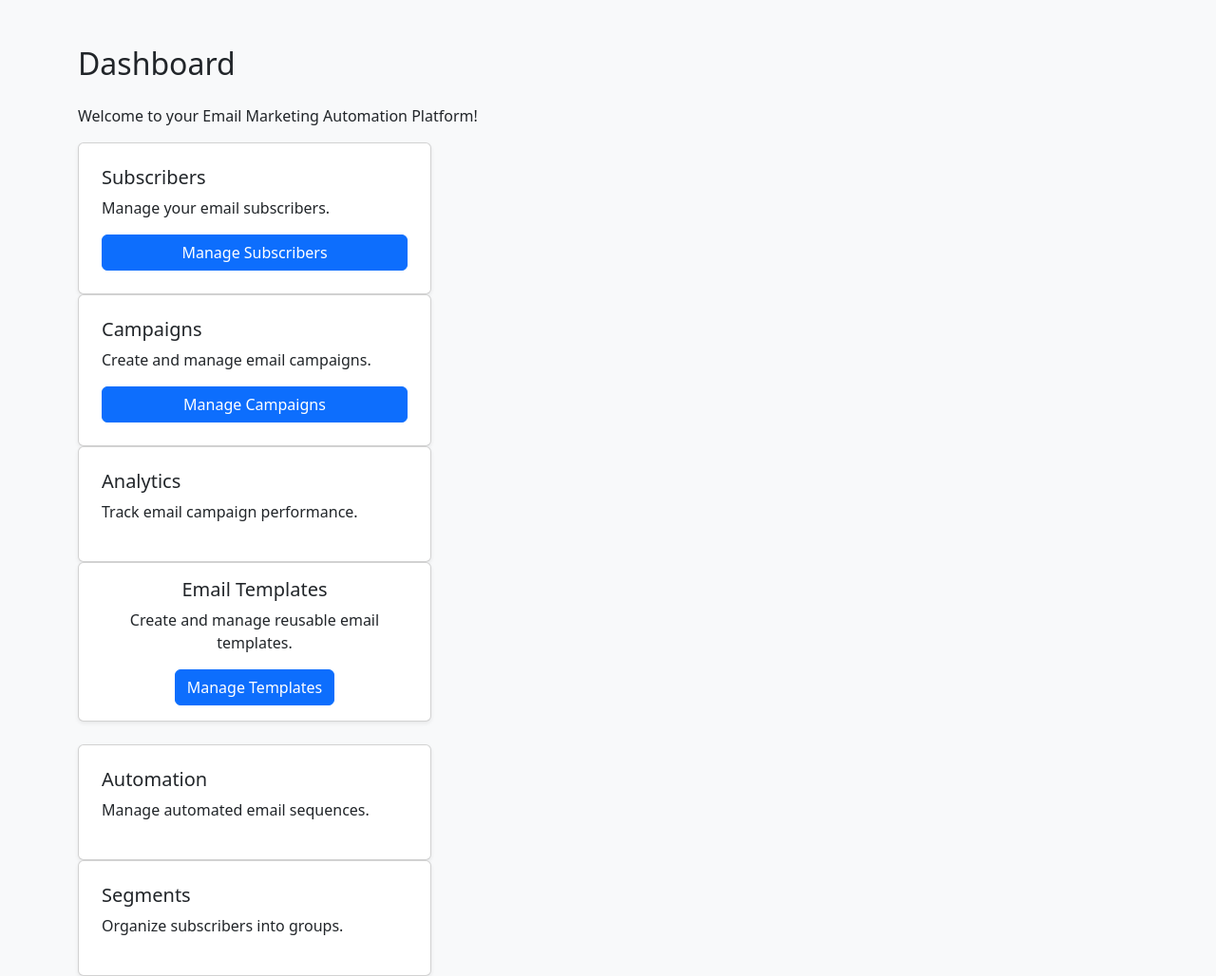
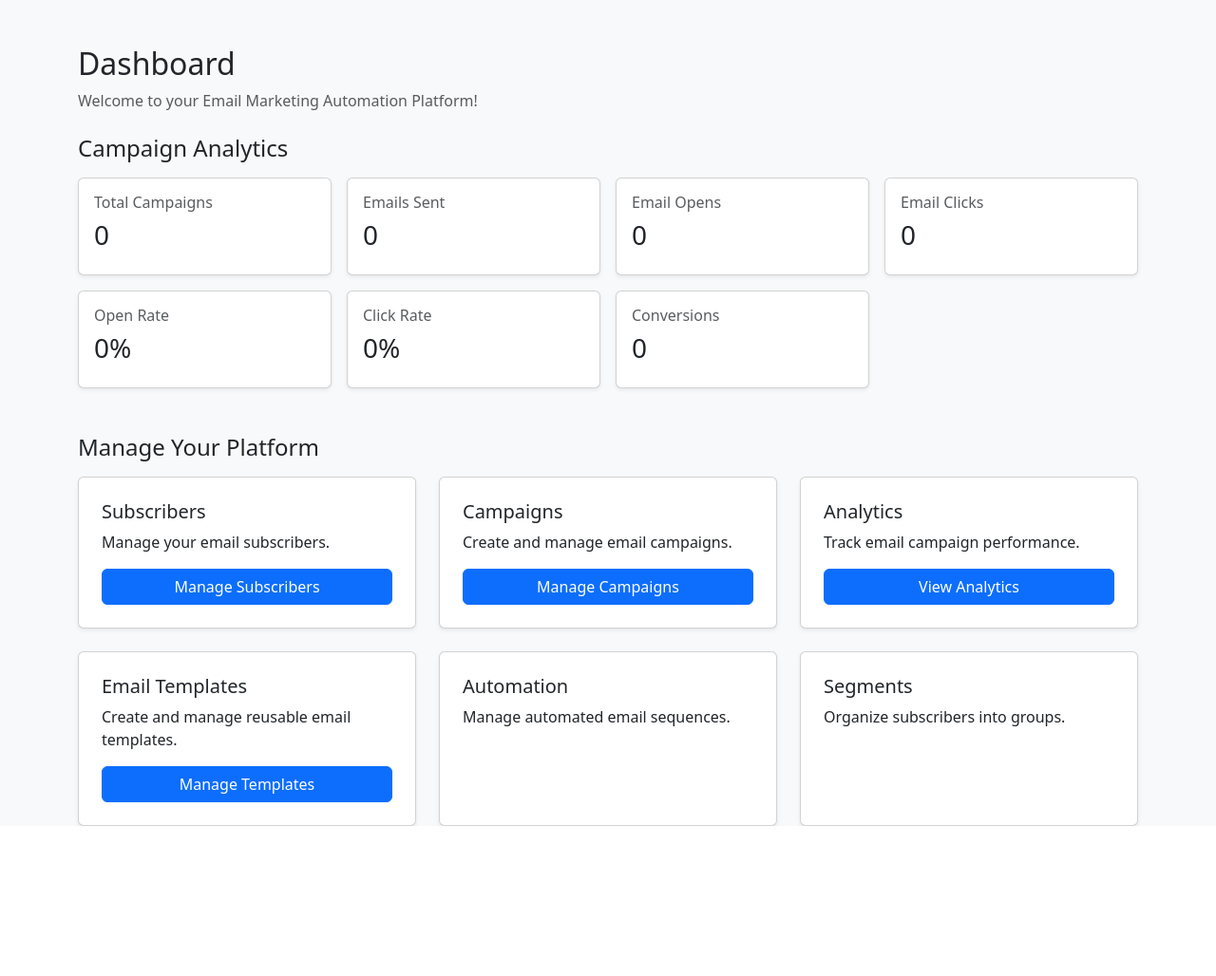
Before and after one commit to Priyanka-github26/Email-Marketing-Automation, a Flask app: page /dashboard in a window 1280 px wide. Shown: the part 56-1084 px from the top of the page at 95% size. After the commit the page ends 926 px from the top, so only its background shows below. Run offline with Flask 3, Linux system fonts and the light colour scheme; the visitor is signed in with stand-in values (Sample User, id 1); data that the repository does not hold is empty.

Commit message:
Add campaign analytics dashboard

```diff
--- a/app/routes.py
+++ b/app/routes.py
@@ -24,7 +24,135 @@ main = Blueprint("main", __name__)
 @main.route("/dashboard")
 @login_required
 def dashboard():
-    return render_template("dashboard.html", user=current_user)
+
+    campaigns = Campaign.query.filter_by(
+        user_id=current_user.id
+    ).all()
+
+    total_campaigns = len(campaigns)
+
+    total_sent = CampaignRecipient.query.join(
+        Campaign,
+        CampaignRecipient.campaign_id == Campaign.id
+    ).filter(
+        Campaign.user_id == current_user.id,
+        CampaignRecipient.status == "sent"
+    ).count()
+
+    total_opens = CampaignOpen.query.join(
+        Campaign,
+        CampaignOpen.campaign_id == Campaign.id
+    ).filter(
+        Campaign.user_id == current_user.id
+    ).count()
+
+    total_clicks = CampaignClick.query.join(
+        Campaign,
+        CampaignClick.campaign_id == Campaign.id
+    ).filter(
+        Campaign.user_id == current_user.id
+    ).count()
+
+    unique_opens = CampaignOpen.query.join(
+        Campaign,
+        CampaignOpen.campaign_id == Campaign.id
+    ).filter(
+        Campaign.user_id == current_user.id
+    ).with_entities(
+        CampaignOpen.campaign_id,
+        CampaignOpen.subscriber_id
+    ).distinct().count()
+
+    unique_clickers = CampaignClick.query.join(
+        Campaign,
+        CampaignClick.campaign_id == Campaign.id
+    ).filter(
+        Campaign.user_id == current_user.id
+    ).with_entities(
+        CampaignClick.campaign_id,
+        CampaignClick.subscriber_id
+    ).distinct().count()
+
+    total_conversions = CampaignConversion.query.join(
+        Campaign,
+        CampaignConversion.campaign_id == Campaign.id
+    ).filter(
+        Campaign.user_id == current_user.id
+    ).count()
+
+    open_rate = (
+        (unique_opens / total_sent) * 100
+        if total_sent > 0 else 0
+    )
+
+    click_rate = (
+        (unique_clickers / total_sent) * 100
+        if total_sent > 0 else 0
+    )
+
+    return render_template(
+        "dashboard.html",
+        user=current_user,
+        total_campaigns=total_campaigns,
+        total_sent=total_sent,
+        total_opens=total_opens,
+        total_clicks=total_clicks,
+        total_conversions=total_conversions,
+        open_rate=round(open_rate, 2),
+        click_rate=round(click_rate, 2)
+    )
+
+@main.route("/analytics")
+@login_required
+def analytics():
+
+    campaigns = Campaign.query.filter_by(
+        user_id=current_user.id
+    ).order_by(Campaign.created_at.desc()).all()
+
+    campaign_analytics = []
+
+    for campaign in campaigns:
+
+        sent = CampaignRecipient.query.filter_by(
+            campaign_id=campaign.id,
+            status="sent"
+        ).count()
+
+        opens = CampaignOpen.query.filter_by(
+            campaign_id=campaign.id
+        ).with_entities(
+            CampaignOpen.subscriber_id
+        ).distinct().count()
+
+        clicks = CampaignClick.query.filter_by(
+            campaign_id=campaign.id
+        ).with_entities(
+            CampaignClick.subscriber_id
+        ).distinct().count()
+
+        conversions = CampaignConversion.query.filter_by(
+            campaign_id=campaign.id
+        ).count()
+
+        open_rate = (opens / sent * 100) if sent else 0
+        click_rate = (clicks / sent * 100) if sent else 0
+
+        campaign_analytics.append({
+            "name": campaign.name,
+            "status": campaign.status,
+            "sent": sent,
+            "opens": opens,
+            "clicks": clicks,
+            "conversions": conversions,
+            "open_rate": round(open_rate, 2),
+            "click_rate": round(click_rate, 2)
+        })
+
+    return render_template(
+        "analytics.html",
+        campaigns=campaign_analytics
+    )
 
 @main.route("/subscribers")
 @login_required
@@ -644,6 +772,71 @@ def manage_campaign_recipients(campaign_id):
 # SEND EMAIL CAMPAIGN
 # ==============================
 
+class EmailLinkTracker(HTMLParser):
+
+    def __init__(self, campaign_id, subscriber_id):
+        super().__init__(convert_charrefs=False)
+        self.campaign_id = campaign_id
+        self.subscriber_id = subscriber_id
+        self.result = ""
+
+    def handle_starttag(self, tag, attrs):
+
+        updated_attrs = []
+
+        for name, value in attrs:
+
+            if tag.lower() == "a" and name.lower() == "href" and value:
+                value = url_for(
+                    "main.track_email_click",
+                    campaign_id=self.campaign_id,
+                    subscriber_id=self.subscriber_id,
+                    url=value,
+                    _external=True
+                )
+
+            updated_attrs.append((name, value))
+
+        attrs_text = "".join(
+            f' {name}="{escape(value or "", quote=True)}"'
+            for name, value in updated_attrs
+        )
+
+        self.result += f"<{tag}{attrs_text}>"
+
+    def handle_startendtag(self, tag, attrs):
+        self.handle_starttag(tag, attrs)
+        self.result = self.result[:-1] + " />"
+
+    def handle_endtag(self, tag):
+        self.result += f"</{tag}>"
+
+    def handle_data(self, data):
+        self.result += data
+
+    def handle_entityref(self, name):
+        self.result += f"&{name};"
+
+    def handle_charref(self, name):
+        self.result += f"&#{name};"
+
+    def handle_comment(self, data):
+        self.result += f"<!--{data}-->"
+
+@main.route("/test-link-tracking")
+@login_required
+def test_link_tracking():
+
+    tracker = EmailLinkTracker(5, 12)
+
+    tracker.feed(
+        '<a href="https://www.google.com">Visit Google</a>'
+    )
+
+    return f"""
+    <h3>Tracking Test</h3>
+    <p>{tracker.result}</p>
+    """
 
 @main.route("/campaigns/send/<int:campaign_id>", methods=["POST"])
 @login_required
--- a/app/templates/dashboard.html
+++ b/app/templates/dashboard.html
@@ -20,17 +20,76 @@
 </nav>
 
 <div class="container mt-5">
-    <h2 class="mb-4">Dashboard</h2>
-    <p>Welcome to your Email Marketing Automation Platform!</p>
 
+    <h2 class="mb-2">Dashboard</h2>
+    <p class="text-muted">Welcome to your Email Marketing Automation Platform!</p>
+
+    <!-- Analytics Summary -->
+    <h4 class="mt-4 mb-3">Campaign Analytics</h4>
+
+    <div class="row g-3 mb-5">
+
+        <div class="col-md-3">
+            <div class="card shadow-sm p-3 h-100">
+                <h6 class="text-muted">Total Campaigns</h6>
+                <h3>{{ total_campaigns }}</h3>
+            </div>
+        </div>
+
+        <div class="col-md-3">
+            <div class="card shadow-sm p-3 h-100">
+                <h6 class="text-muted">Emails Sent</h6>
+                <h3>{{ total_sent }}</h3>
+            </div>
+        </div>
+
+        <div class="col-md-3">
+            <div class="card shadow-sm p-3 h-100">
+                <h6 class="text-muted">Email Opens</h6>
+                <h3>{{ total_opens }}</h3>
+            </div>
+        </div>
+
+        <div class="col-md-3">
+            <div class="card shadow-sm p-3 h-100">
+                <h6 class="text-muted">Email Clicks</h6>
+                <h3>{{ total_clicks }}</h3>
+            </div>
+        </div>
+
+        <div class="col-md-3">
+            <div class="card shadow-sm p-3 h-100">
+                <h6 class="text-muted">Open Rate</h6>
+                <h3>{{ open_rate }}%</h3>
+            </div>
+        </div>
+
+        <div class="col-md-3">
+            <div class="card shadow-sm p-3 h-100">
+                <h6 class="text-muted">Click Rate</h6>
+                <h3>{{ click_rate }}%</h3>
+            </div>
+        </div>
+
+        <div class="col-md-3">
+            <div class="card shadow-sm p-3 h-100">
+                <h6 class="text-muted">Conversions</h6>
+                <h3>{{ total_conversions }}</h3>
+            </div>
+        </div>
+
+    </div>
+
+    <!-- Main Navigation -->
+    <h4 class="mb-3">Manage Your Platform</h4>
+
+    <div class="row g-4">
 
         <div class="col-md-4">
             <div class="card shadow-sm p-4 h-100">
                 <h5>Subscribers</h5>
                 <p>Manage your email subscribers.</p>
-
-        <a href="{{ url_for('main.subscribers') }}"
-           class="btn btn-primary">
+                <a href="{{ url_for('main.subscribers') }}" class="btn btn-primary">
                     Manage Subscribers
                 </a>
             </div>
@@ -40,54 +99,48 @@
             <div class="card shadow-sm p-4 h-100">
                 <h5>Campaigns</h5>
                 <p>Create and manage email campaigns.</p>
-
-        <a href="{{ url_for('main.campaigns') }}"
-           class="btn btn-primary">
+                <a href="{{ url_for('main.campaigns') }}" class="btn btn-primary">
                     Manage Campaigns
                 </a>
             </div>
         </div>
 
         <div class="col-md-4">
-            <div class="card shadow-sm p-4">
+            <div class="card shadow-sm p-4 h-100">
                 <h5>Analytics</h5>
                 <p>Track email campaign performance.</p>
+                <a href="#analytics" class="btn btn-primary">
+                    View Analytics
+                </a>
             </div>
         </div>
 
-
-<div class="col-md-4 mb-4">
-    <div class="card shadow-sm h-100">
-        <div class="card-body text-center">
-            <h5 class="card-title">Email Templates</h5>
-
-            <p class="card-text">
-                Create and manage reusable email templates.
-            </p>
-
-            <a href="{{ url_for('main.email_templates') }}"
-               class="btn btn-primary">
+        <div class="col-md-4">
+            <div class="card shadow-sm p-4 h-100">
+                <h5>Email Templates</h5>
+                <p>Create and manage reusable email templates.</p>
+                <a href="{{ url_for('main.email_templates') }}" class="btn btn-primary">
                     Manage Templates
                 </a>
             </div>
         </div>
-</div>
-
 
         <div class="col-md-4">
-            <div class="card shadow-sm p-4">
+            <div class="card shadow-sm p-4 h-100">
                 <h5>Automation</h5>
                 <p>Manage automated email sequences.</p>
             </div>
         </div>
 
         <div class="col-md-4">
-            <div class="card shadow-sm p-4">
+            <div class="card shadow-sm p-4 h-100">
                 <h5>Segments</h5>
                 <p>Organize subscribers into groups.</p>
             </div>
         </div>
+
     </div>
+
 </div>
 
 </body>
```
Also changed, not shown: app/templates/analytics.html (added, +82 -0 lines). Lines whose indentation alone changed are shown as unchanged.
